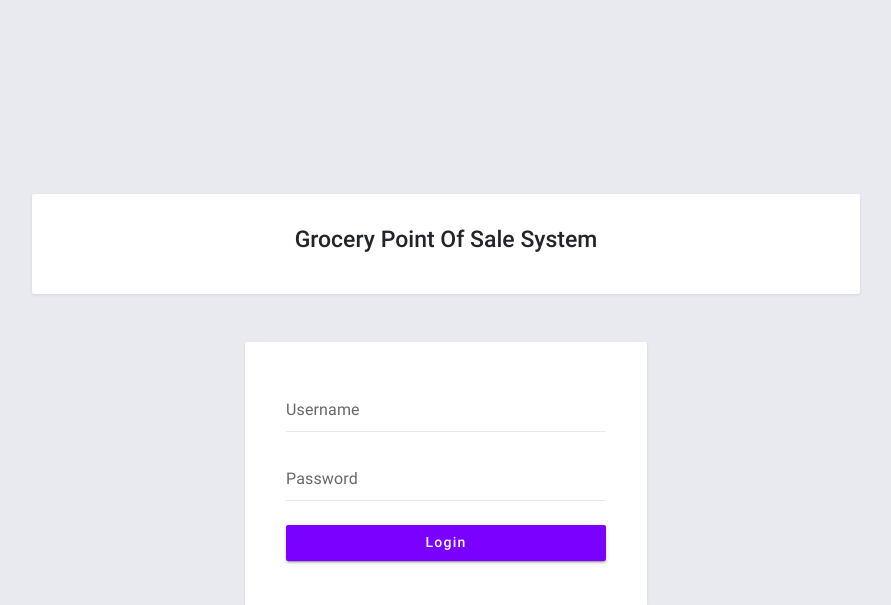
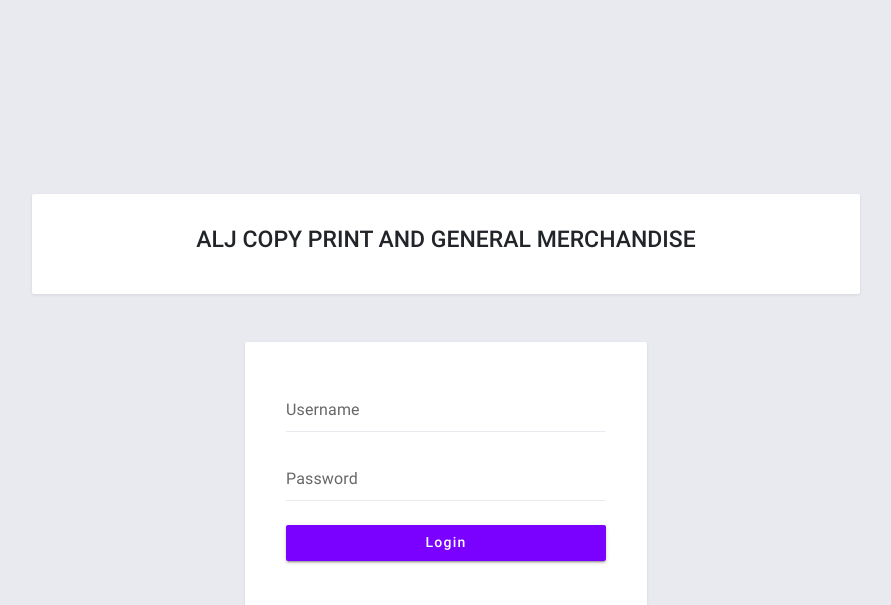
Before and after one commit to amiel103/itcc15, a Django app: page /login in a window 1280 px wide. Shown: the top 605 px of the page, without its empty margins (194-1085 px from the left). Run offline with Django 3.2, Linux system fonts and the light colour scheme; some libraries are stand-ins or nearby versions.

Commit message:
refining certain elements

```diff
--- a/posApp/templates/posApp/base.html
+++ b/posApp/templates/posApp/base.html
@@ -94,18 +94,18 @@
                     </div>
                 </main>
                 <!-- partial:partials/_footer.html -->
-                <footer>
+                <!-- <footer>
                     <div class="mdc-layout-grid">
                         <div class="mdc-layout-grid__inner">
                             <div class="mdc-layout-grid__cell stretch-card mdc-layout-grid__cell--span-6-desktop">
-                                <span class="text-center text-sm-left d-block d-sm-inline-block tx-14">Copyright © <a href="https://www.sourcecodester.com/users/tips23" target="_blank">oretnom23</a> {% now 'Y' %}</span>
+                                <span class="text-center text-sm-left d-block d-sm-inline-block tx-14">Group G<a href="https://github.com/2202-XU-ITCC15-1B/groupG" target="_blank">GitHub Link</a> {% now 'Y' %}</span>
                             </div>
                             <div class="mdc-layout-grid__cell stretch-card mdc-layout-grid__cell--span-6-desktop d-flex justify-content-end">
                                 <span class="float-none float-sm-right d-block mt-1 mt-sm-0 text-center tx-14">Free <a href="https://www.bootstrapdash.com/material-design-dashboard/" target="_blank"> material admin </a> dashboards from Bootstrapdash.com</span>
                             </div>
                         </div>
                     </div>
-                </footer>
+                </footer> -->
                 <!-- partial -->
             </div>
         </div>
--- a/posApp/templates/posApp/login.html
+++ b/posApp/templates/posApp/login.html
@@ -6,9 +6,9 @@
     <meta charset="UTF-8">
     <meta http-equiv="X-UA-Compatible" content="IE=edge">
     <meta name="viewport" content="width=device-width, initial-scale=1.0"> {% if page_title %}
-    <title>{{ page_title }} | Grocery Point Of Sale System</title>
+    <title>{{ page_title }} | ALJ COPY PRINT AND GENERAL MERCHANDISE</title>
     {% else %}
-    <title>Grocery Point Of Sale System</title>
+    <title>ALJ COPY PRINT AND GENERAL MERCHANDISE</title>
     {% endif %}
     <link rel="stylesheet" href="{% static 'posApp/assets/default/css/style.css' %}">
     <link rel="stylesheet" href="{% static 'posApp/assets/bootstrap/css/bootstrap.min.css' %}">
@@ -42,7 +42,7 @@
                         <div class="mdc-layout-grid__inner justify-content-center">
                             <div class="mdc-layout-grid__cell--span-2-desktop"></div>
                             <div class="mdc-card mdc-layout-grid__cell--span-8-desktop mdc-layout-grid__cell--span-1-tablet mb-5">
-                                <h3 class="text-center">Grocery Point Of Sale System</h3>
+                                <h3 class="text-center">ALJ COPY PRINT AND GENERAL MERCHANDISE</h3>
                             </div>
                         </div>
                         <div class="mdc-layout-grid__inner">
--- a/posApp/templates/posApp/pos.html
+++ b/posApp/templates/posApp/pos.html
@@ -300,6 +300,8 @@
                 alert('Transaction completed by ' + details.payer.name
                     .given_name + '!');
 
+                var tendered_amount = $('[name="grand_total"]').val()
+                $('[name="tendered_amount"]').val(tendered_amount)
                 $('#pos-form').submit()
             });
 
--- a/posApp/templates/posApp/receipt.html
+++ b/posApp/templates/posApp/receipt.html
@@ -7,7 +7,7 @@
 <div class="container-fluid">
     <div id="outprint">
         <div class="lh-1">
-            <center><small class="fw-bold">Grocery POS</small></center>
+            <center><small class="fw-bold">ALJ COPY PRINT AND GENERAL MERCHANDISE</small></center>
             <center><small class="fw-bold">Unofficial Receipt</small></center>
         </div>
         <hr>
```
Also changed, not shown: db.sqlite3.
